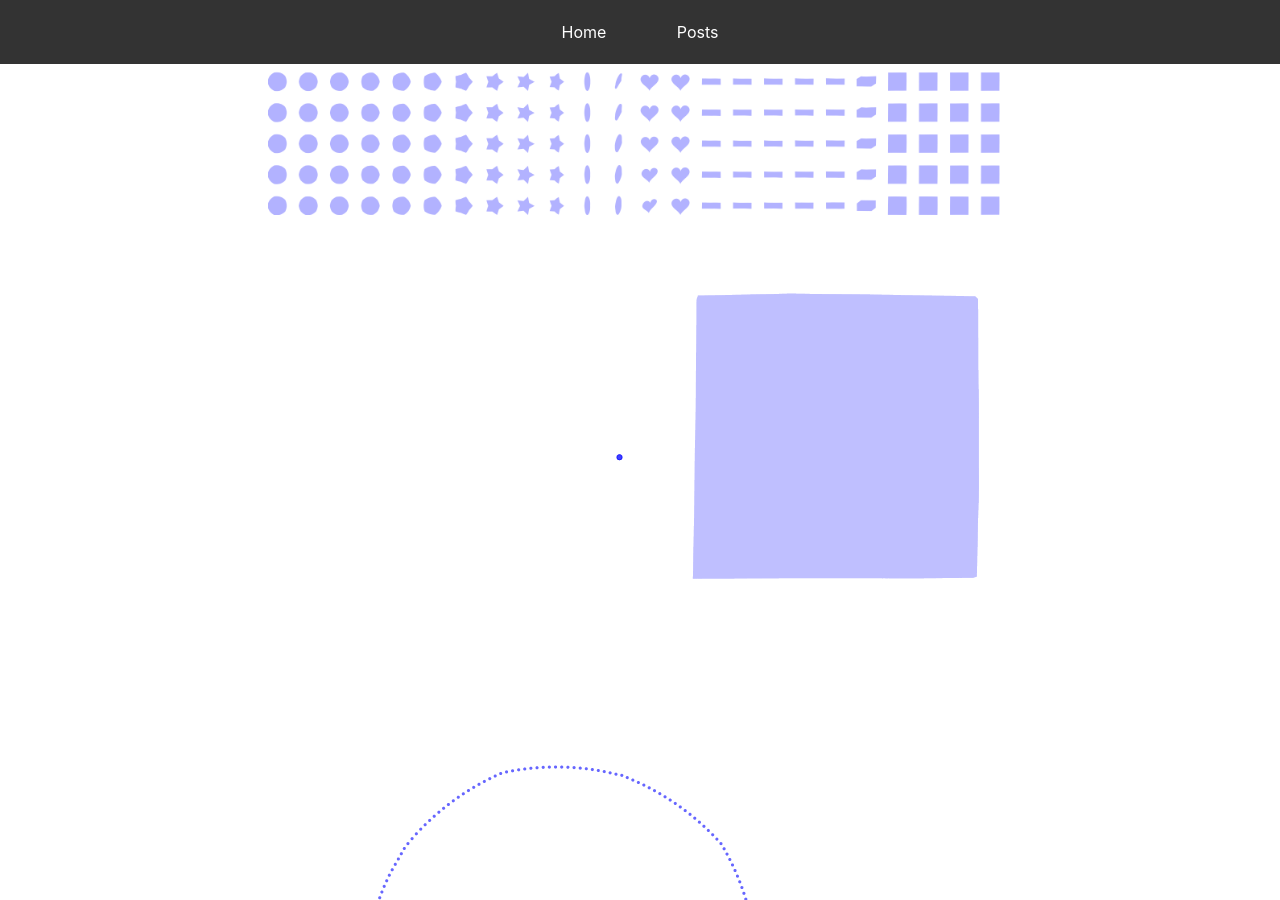
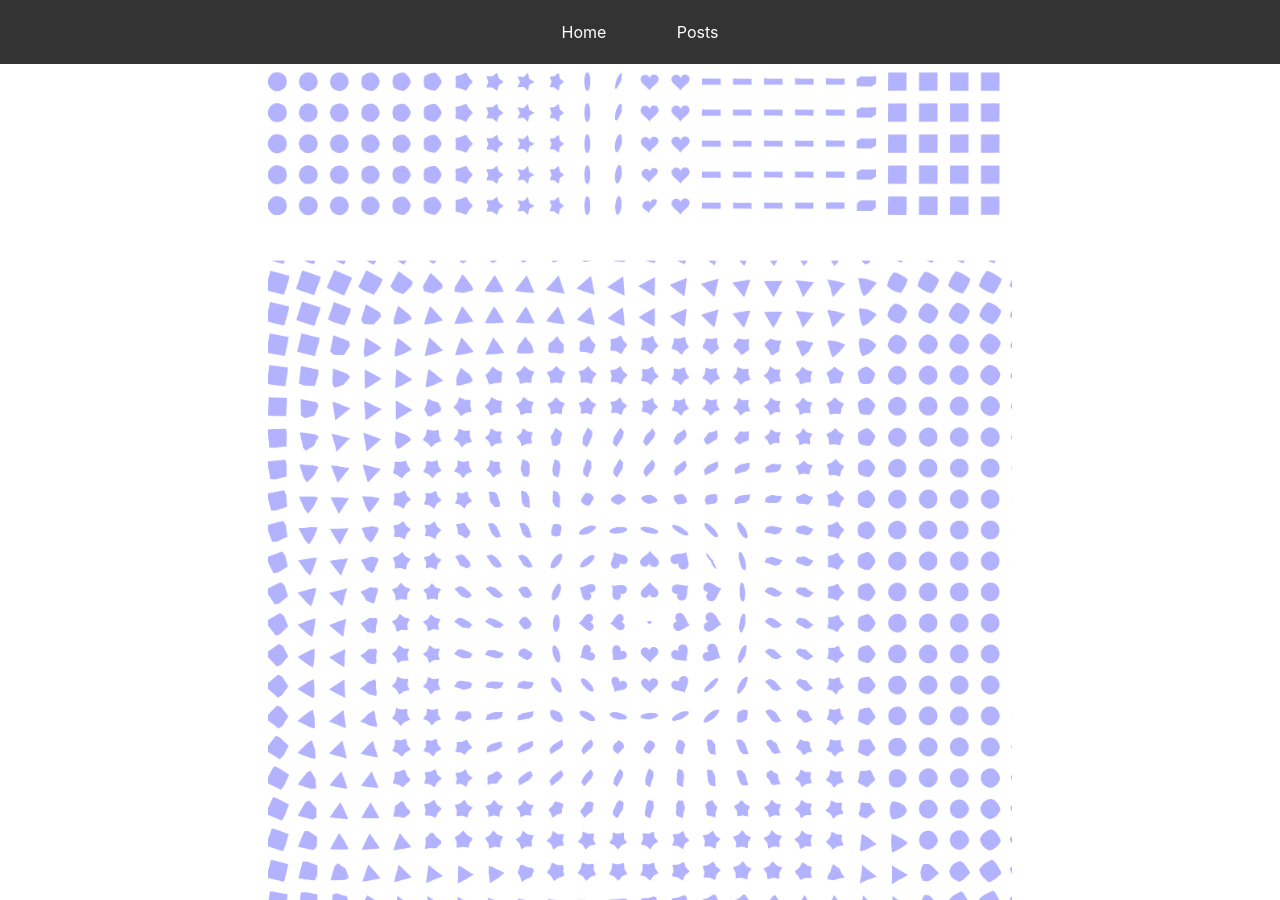
Before and after one commit to mark-hobbs/mark-hobbs.github.io, a Jekyll site: the page built from _posts/2025-01-20-autoencoders.md, in a window 1280 px wide and 900 px high, scrolled down 4821 px. Built offline with Jekyll 4.4.1, drawn with Linux system fonts in a browser that asks for light colours.

Commit message:
Latent space grid update

```diff
--- a/_posts/2025-01-20-autoencoders.md
+++ b/_posts/2025-01-20-autoencoders.md
@@ -192,7 +192,9 @@ def loss_function(self, reconstructed_x, x, mean, logvar, beta=1.0):
 
 ## Visualising the latent space
 
-![](/assets/images/latent-space-grid.png)
+![](/assets/images/latent-space-grid-1.png)
+
+![](/assets/images/latent-space-grid-2.png)
 
 ![](/assets/images/latent-space-visualisation.gif)
 
```
Also changed, not shown: assets/images/latent-space-grid-1.png (renamed from assets/images/latent-space-grid.png), assets/images/latent-space-grid-2.png (added).
